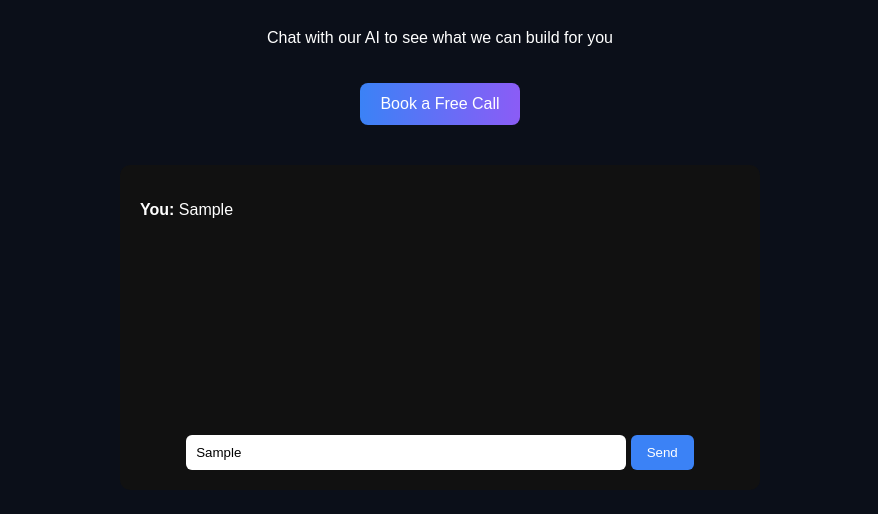
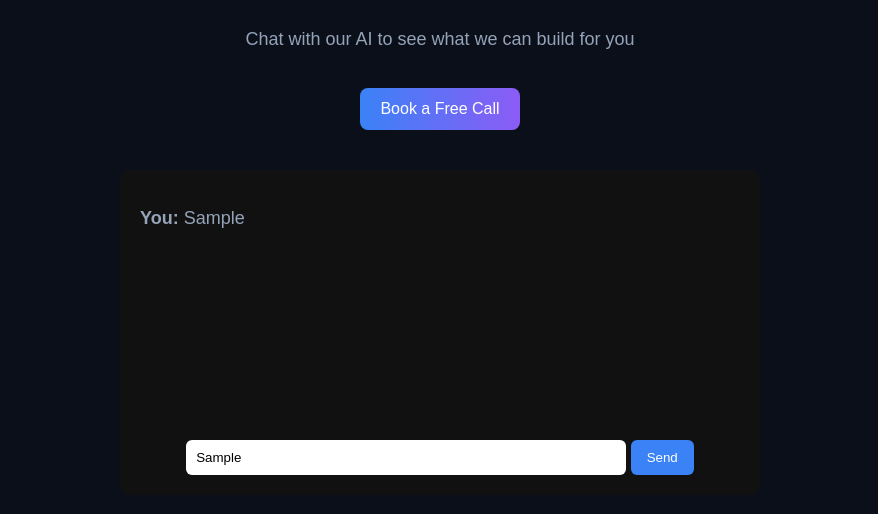
Before and after one commit to yourstoryyoursongforyou-netizen/ai-backend, a plain HTML site: page frontend/index.html in a window 1280 px wide. Both pictures are taken after typing "Sample" into the empty fields and a click on the button "Send". Shown: the part 138-652 px from the top of the page, without its empty margins (200-1078 px from the left). Drawn offline with Linux system fonts and the light colour scheme; no server answers.

Commit message:
Update index.html

```diff
--- a/frontend/index.html
+++ b/frontend/index.html
@@ -7,6 +7,7 @@
 <style>
 body { font-family: Arial,sans-serif; background:#0b0f19; color:white; text-align:center; padding:40px; }
 h1 { font-size:48px; }
+p { font-size:18px; color:#94a3b8; }
 .btn { background: linear-gradient(90deg,#3b82f6,#8b5cf6); color:white; padding:12px 20px; border-radius:8px; text-decoration:none; display:inline-block; margin-top:20px; }
 #chatbox { max-width:600px; margin:40px auto; background:#111; padding:20px; border-radius:10px; }
 #messages { height:250px; overflow-y:auto; text-align:left; }
@@ -36,7 +37,7 @@ async function sendMessage() {
 
   messages.innerHTML += "<p><b>You:</b> "+text+"</p>";
 
-  const res = await fetch("YOUR_BACKEND_URL", {
+  const res = await fetch("https://ai-agent-website-1.onrender.com/chat", {
     method:"POST",
     headers:{"Content-Type":"application/json"},
     body:JSON.stringify({message:text})
```
